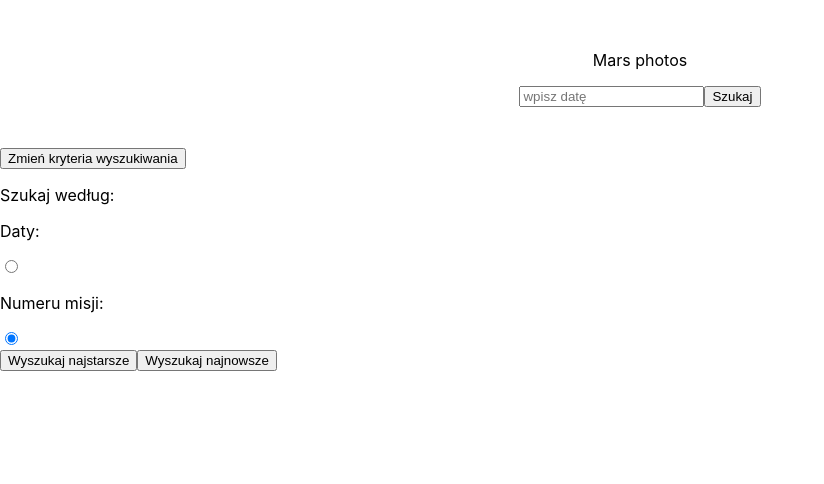
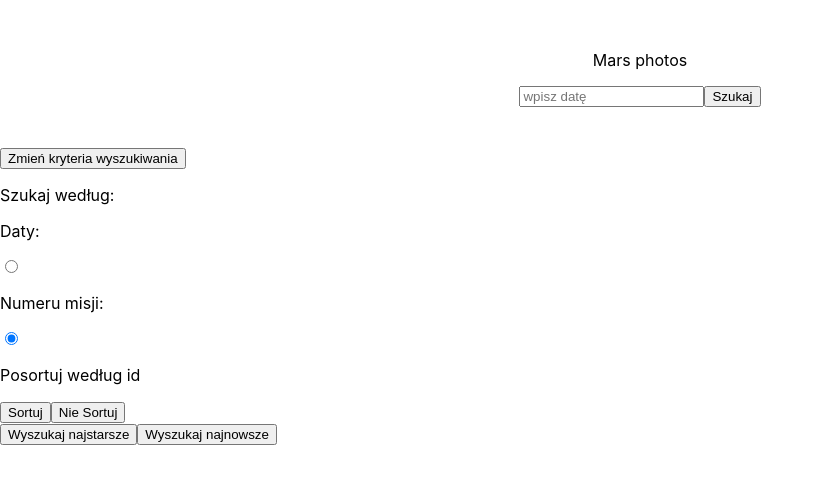
Before and after one commit to LudwikaMalinowska/Projekt-Nasa-Mars-2020, a React app in the folder projekt/projekt-nasa-mars/: page / in a window 1280 px wide. Shown: the whole page, without its empty margins (0-824 px from the left). Built offline with nearby package versions, Linux system fonts and the light colour scheme.

Commit message:
Projekt: dodanie sortowania zdjec po indeksie

```diff
--- a/projekt/projekt-nasa-mars/public/index.html
+++ b/projekt/projekt-nasa-mars/public/index.html
@@ -39,5 +39,6 @@
       To begin the development, run `npm start` or `yarn start`.
       To create a production bundle, use `npm run build` or `yarn build`.
     -->
+    <script src="https://use.fontawesome.com/c22aa7848e.js"></script>
   </body>
 </html>
--- a/projekt/projekt-nasa-mars/src/Result.css
+++ b/projekt/projekt-nasa-mars/src/Result.css
@@ -22,3 +22,11 @@ div.result div.resultList p {
 div.result p {
 text-align: center;
 }
+
+div.result {
+    text-align: center;
+}
+
+.favHeart {
+    cursor: pointer;
+}
--- a/projekt/projekt-nasa-mars/src/components/App.js
+++ b/projekt/projekt-nasa-mars/src/components/App.js
@@ -23,6 +23,7 @@ class App extends Component{
         // alldata: ""
         submitted: false,
         searchBy: "mission",
+        idSort: false,
         info: []
     }
 
@@ -48,6 +49,18 @@ class App extends Component{
         })
     }
 
+    handleSortByIdClick = (e) => {
+
+        this.setState({
+            idSort: true
+        })
+    }
+
+    handleSortDontSortClick = (e) => {
+        this.setState({
+            idSort: false
+        })
+    }
 
     handleSubmit = (e) => {
         e.preventDefault();
@@ -252,6 +265,20 @@ class App extends Component{
                        onClick={this.handleSearchByMissionClick}/>
 
             </div>
+            <div className={"sort"}>
+                <p>Posortuj według id </p>
+                {/*<p>id: </p>*/}
+                {/*<input type="radio" id="idFilter"*/}
+                {/*       name={"filterCriteria"} value={"id"}*/}
+                {/*       // onClick={this.handleSearchByDateClick}*/}
+                {/*/>*/}
+                <button
+                    onClick={this.handleSortByIdClick}>Sortuj</button>
+                <button
+                    onClick={this.handleSortDontSortClick}>
+                    Nie Sortuj</button>
+
+            </div>
 
 
             <div>
--- a/projekt/projekt-nasa-mars/src/components/Result.js
+++ b/projekt/projekt-nasa-mars/src/components/Result.js
@@ -20,6 +20,7 @@ const Result = (props) => {
         photosNumber,
         submitted,
         searchBy,
+        idSort,
         info
     } = props.marsPhoto;
 
@@ -56,7 +57,7 @@ const Result = (props) => {
     }
 
 
-    else if (!error && submitted)  {
+    if (!error && submitted)  {
 
         if (info.length === 0){
 
@@ -80,8 +81,15 @@ const Result = (props) => {
         if (info[3] !== undefined) {
 
 
+
+            let sortedInfo =  _.sortBy(info, 'idZdj')
+            console.log(sortedInfo)
+
+            const infoToPrint = (idSort) ? sortedInfo : info;
+            // console.log(infoToPrint)
+
             const photoContent = (
-                info.map(n =>
+                infoToPrint.map(n =>
                     (
                         <div className={"result"} key={"result" + n.nrZdj} id={n.idZdj}>
                             <img  src={n.srcZdj} alt={"zdj"} />
@@ -92,7 +100,7 @@ const Result = (props) => {
                             <p>Kamera: {n.kamera}</p>
 
                         </div>
-                        )
+                    )
                 )
             )
 
@@ -119,8 +127,8 @@ const Result = (props) => {
                 <div>
 
                     {/*<div className={"topInfo"}>*/}
-                        <p>{dayMissionLabel}: {value}</p>
-                        <p>Liczba zdjęć: {photosNumber}</p>
+                    <p>{dayMissionLabel}: {value}</p>
+                    <p>Liczba zdjęć: {photosNumber}</p>
                     {/*</div>*/}
 
                     {/*<img src={img_src1} alt={""}/>*/}
```
Also changed, not shown: projekt/projekt-nasa-mars/src/components/Form.js (+38 -1 lines). Lines whose indentation alone changed are shown as unchanged.
